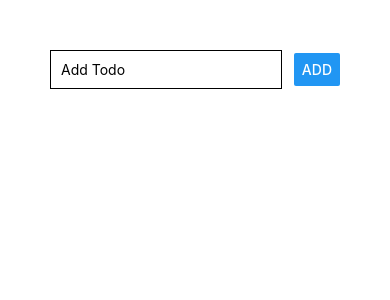
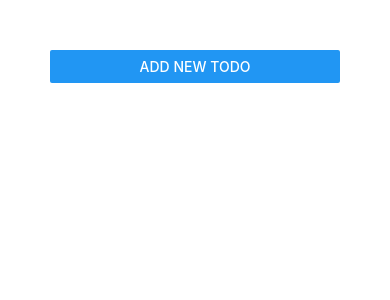
Before and after one commit to ChristopherHarwell/RN-todo, a React Native app: screen / in a window 390 px wide. Shown: the top 300 px of the page. Built offline with nearby package versions, Linux system fonts and the light colour scheme.

Commit message:
Adds functionality for individual components

```diff
--- a/App.js
+++ b/App.js
@@ -1,28 +1,43 @@
-import React, {SetStateAction, useState} from 'react';
-import { Button, StyleSheet, TextInput, View, Text } from 'react-native';
-import {v4 as uuidv4} from 'uuid';
+import React, { useState } from 'react';
+import { StyleSheet, View, FlatList, Button } from 'react-native';
+import { v4 as uuidv4 } from 'uuid';
+import TodoItem from './components/TodoItem';
+import TodoInput from './components/TodoInput';
+
 export default function App() {
 
-  const [enteredTodo, setEnteredTodo] = useState('');
-  const [todoItem, setTodoItem] = useState([]);
+  const [todoItems, setTodoItem] = useState([]);
+  const [isAddMode, setIsAddMode] = useState(false);
 
-  const todoInputHandler = (enteredText) => {
-    setEnteredTodo(enteredText);
+  const addTodoHandler = (todoTitle) => {
+    setTodoItem(currentTodos => [
+      ...currentTodos,
+      { id: uuidv4(), value: todoTitle }
+    ]);
+    setIsAddMode(false);
   }
 
-  const addTodoHandler = () => {
-    setTodoItem(currentTodos => [...todoItem, enteredTodo])
+  const removeGoalHandler = (todoId) => {
+    setTodoItem(currentTodos => {
+      return currentTodos.filter((todo) => todo.id !== todoId)
+    })
   }
 
   return (
     <View style={styles.screen}>
-      <View style={styles.inputContainer}>
-        <TextInput placeholder="Add Todo" style={styles.input} onChangeText={todoInputHandler}/>
-        <Button title="ADD" onPress={addTodoHandler}/>
-      </View>
-      <View>
-        {todoItem.map((todo) => <Text key={uuidv4}>{todoItem}</Text>)}
-      </View>
+      <Button title="Add new todo" onPress={() => setIsAddMode(true)} />
+      <TodoInput visible={isAddMode} onAddTodo={addTodoHandler} />
+      <FlatList
+        keyExtractor={(item) => item.id}
+        data={todoItems}
+        renderItem={ itemData => (
+          <TodoItem
+            id={itemData.item.id}
+            onDelete={removeGoalHandler}
+            title={itemData.item.value}
+          />
+        )}
+      />
     </View>
   );
 }
@@ -31,15 +46,7 @@ const styles = StyleSheet.create({
   screen: {
     padding: 50
   },
-  inputContainer: {
-    flexDirection: 'row',
-    justifyContent: 'space-between',
-    alignItems: 'center'
-  },
-  input: {
-    borderBottomColor: 'black',
-    borderWidth: 1,
-    padding: 10,
-    width: '80%'
-  },
+
+
+
 });
--- /dev/null
+++ b/components/TodoInput.js
@@ -0,0 +1,44 @@
+import React, { useState } from 'react';
+import { Button, TextInput, View, StyleSheet, Modal } from 'react-native';
+
+const TodoInput = (props) => {
+
+    const [enteredTodo, setEnteredTodo] = useState('');
+
+    const todoInputHandler = (enteredText) => {
+        setEnteredTodo(enteredText);
+    }
+
+    return (
+        <Modal visible={props.visible}>
+            <View style={styles.inputContainer}>
+                <TextInput
+                    placeholder="Add Todo"
+                    style={styles.input}
+                    onChangeText={todoInputHandler}
+                    value={enteredTodo}
+                />
+                <Button title="ADD" onPress={() => props.onAddTodo(enteredTodo)} />
+            </View>
+        </Modal>
+
+
+    )
+};
+
+const styles = StyleSheet.create({
+    input: {
+        borderBottomColor: 'black',
+        borderWidth: 1,
+        padding: 10,
+        width: '80%',
+        marginBottom: 10,
+    },
+    inputContainer: {
+        flex: 1,
+        justifyContent: 'center',
+        alignItems: 'center'
+    },
+})
+
+export default TodoInput;
--- /dev/null
+++ b/components/TodoItem.js
@@ -0,0 +1,27 @@
+import React from 'react';
+import { View, Text, StyleSheet, TouchableOpacity } from 'react-native';
+
+const TodoItem = (props) => {
+    return (
+        <TouchableOpacity
+            activeOpacity={0.8}
+            onPress={props.onDelete.bind(this, props.id)}
+        >
+            <View style={styles.listItem}>
+                <Text>{props.title}</Text>
+            </View>
+        </TouchableOpacity >
+    )
+};
+
+const styles = StyleSheet.create({
+    listItem: {
+        padding: 10,
+        marginVertical: 10,
+        backgroundColor: '#ccc',
+        borderColor: 'black',
+        borderWidth: 1,
+    }
+})
+
+export default TodoItem;
```
